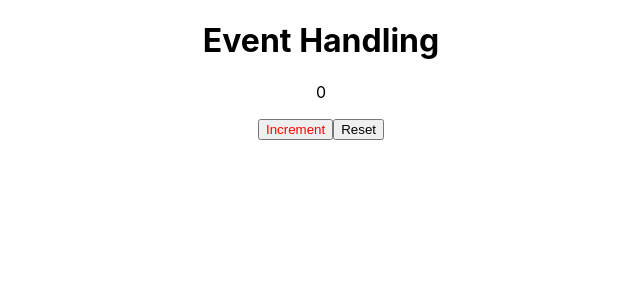
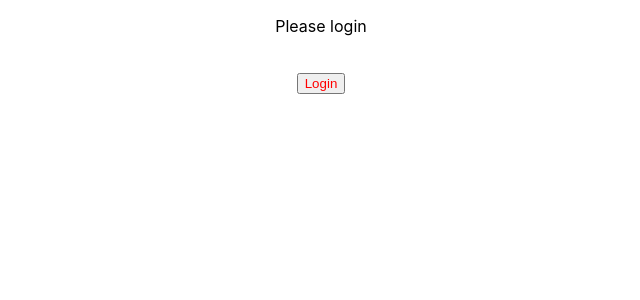
Before and after one commit to Bashorun407/React-Basics, a React (Create React App) app: page / in a window 1280 px wide. Shown: the top 300 px of the page, without its empty margins (319-959 px from the left). Built offline with nearby package versions, Linux system fonts and the light colour scheme.

Commit message:
Committing new file ConditionRendering

```diff
--- a/src/App.js
+++ b/src/App.js
@@ -11,6 +11,7 @@ import Students from './components/student_des';
 import Employee from './components/employee';
 import User from './components/user';
 import EventHandling from './components/eventHandling';
+import ConditionRendering from './components/ConditionRendering';
 
 
 function App() {
@@ -62,7 +63,9 @@ function App() {
 
       {/* <User /> */}
 
-      <EventHandling />
+      {/* <EventHandling /> */}
+
+      <ConditionRendering />
     </div>
 
   );
--- a/src/components/conditionRendering.js
+++ b/src/components/conditionRendering.js
@@ -0,0 +1,29 @@
+import { useState } from "react"
+
+const ConditionRendering = () => {
+
+    const [isLoggedIn, setIsLoggedIn] = useState(false)
+
+    let message;
+
+    if (isLoggedIn) {
+        message = <p>Welcome user!</p>
+    }
+    else {
+        message = <p>Please login</p>
+    }
+
+    function handleLogin() {
+        setIsLoggedIn(true)
+    }
+    return (
+        <div>
+            <p>{message}</p>
+
+            <br />
+            <button className="title" onClick={handleLogin}>Login</button>
+        </div>
+    )
+}
+
+export default ConditionRendering
```
